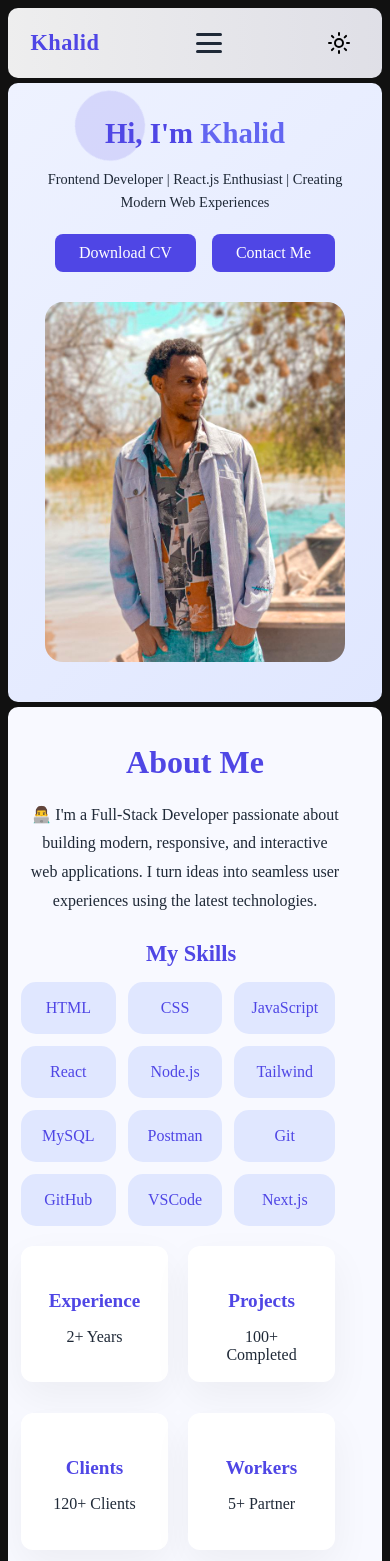
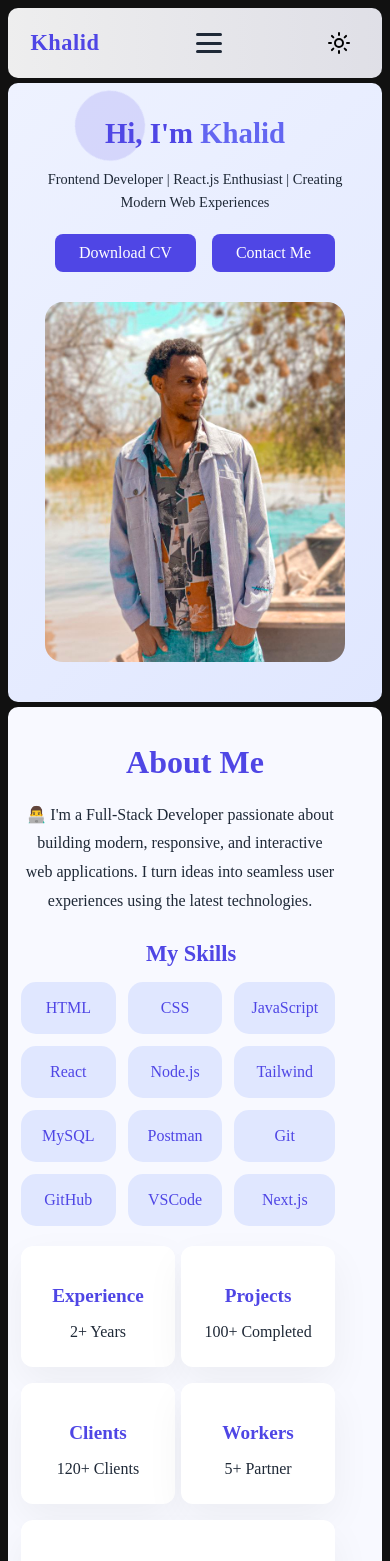
Before and after one commit to GTK-kala/Personal-Portfolio-App, a React (Vite) app in the folder Personal-Portfolio-App/: page / in a window 390 px wide. Shown: the top 1561 px of the page. Built offline with nearby package versions, Linux system fonts and the light colour scheme.

Commit message:
adding Dark mood on Skills section

```diff
--- a/Personal-Portfolio-App/src/components/About/About.css
+++ b/Personal-Portfolio-App/src/components/About/About.css
@@ -198,11 +198,11 @@
 @media (max-width: 400px) {
   .about-description_light{
     position: relative;
-    left: -10PX;
+    left: -15px;
   }
   .about-description_night{
     position: relative;
-    left: -10PX;
+    left: -15px;
   }
   .skills-title_light {
     position: relative;
@@ -224,7 +224,7 @@
   .about-cards {
     flex: 1 2 300px;
     display: flex;
-    gap: 20px;
+    gap: 6px;
     flex-wrap: wrap;
     animation: fadeInRight 1s ease forwards;
   }
@@ -232,10 +232,10 @@
   .card {
     position: relative;
     left: -17px;
-    height: 18%;
+    height: 20%;
     background: #fff;
     flex: 1 1 60px;
-    padding: 25px 20px;
+    padding: 20px 20px;
     border-radius: 12px;
     box-shadow: 0 15px 40px rgba(0, 0, 0, 0.05);
     transition: transform 0.3s ease, box-shadow 0.3s ease;
```
